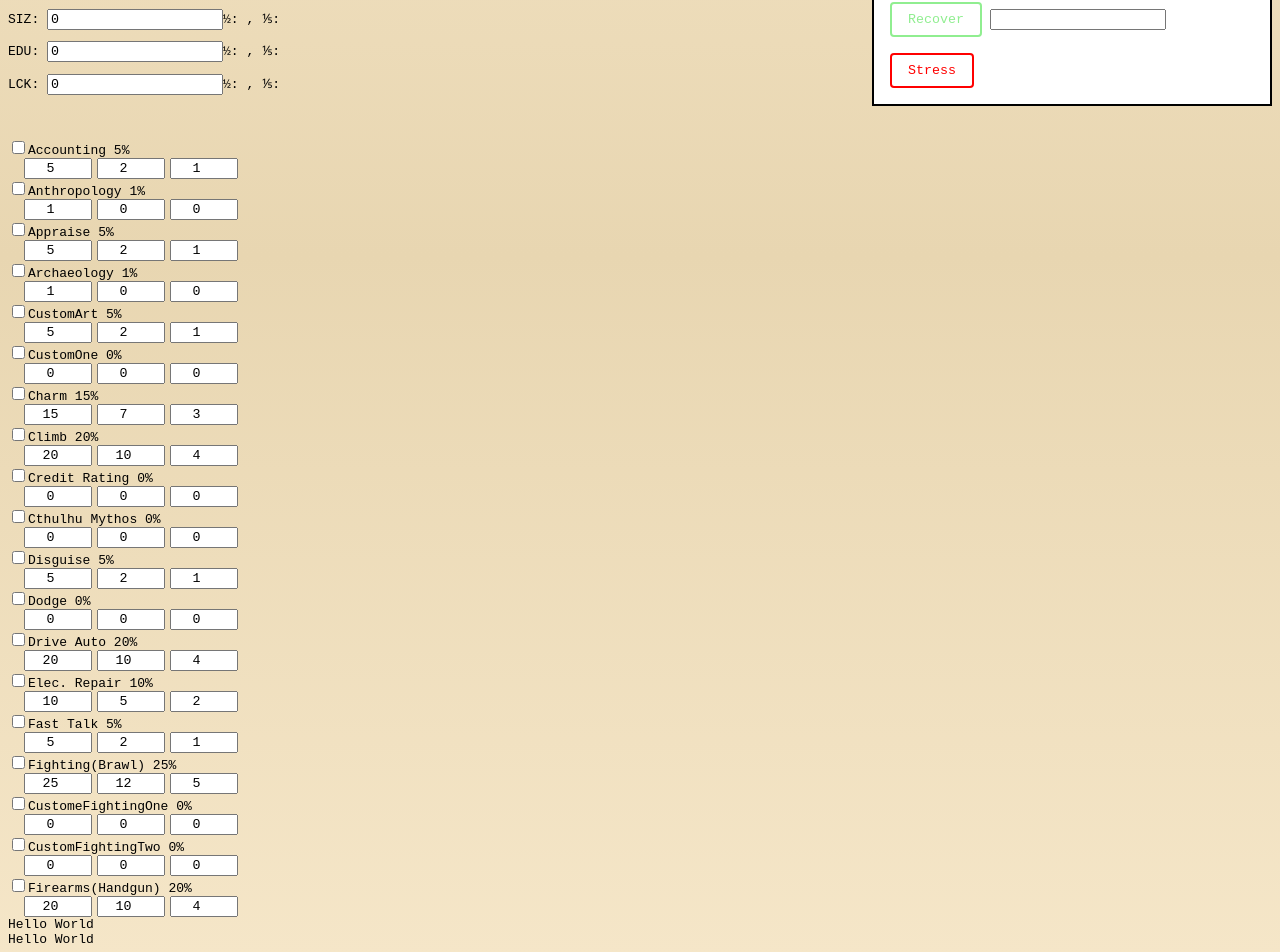
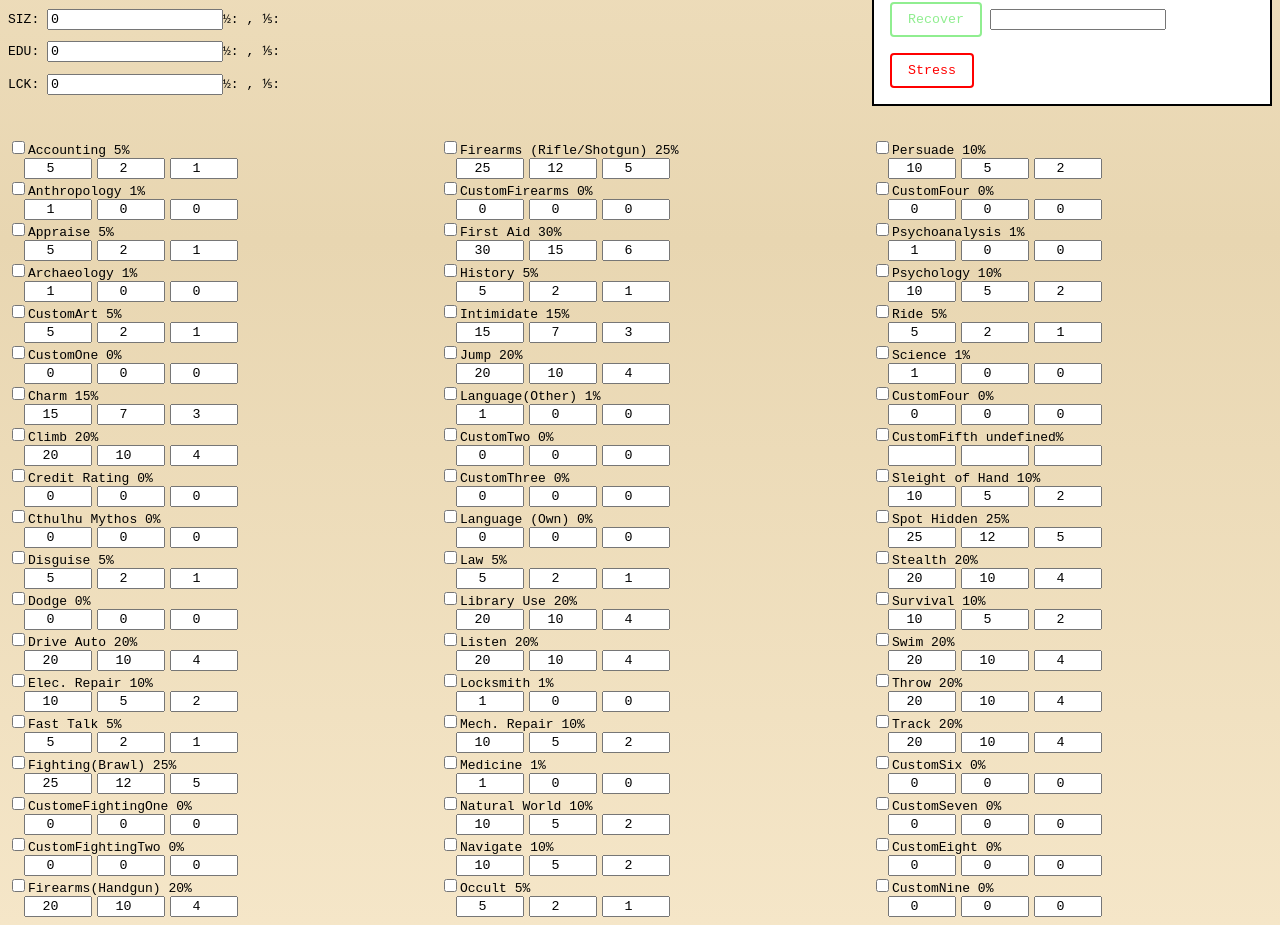
Before and after one commit to JaisungSinghLidder/Call-Of-Cthullu-Character-Sheet-, a React (Vite) app: page / in a window 1280 px wide. Shown: the part 444-1396 px from the top of the page. After the commit the page ends 1369 px from the top, so only its background shows below. Built offline with nearby package versions, Linux system fonts and the light colour scheme.

Commit message:
Finished the broad creation of the columns

```diff
--- a/src/components/Characteristics.css
+++ b/src/components/Characteristics.css
@@ -1,8 +1,8 @@
-.characterisitics
-{
-    display: grid;
-    grid-template-columns: 1fr 1fr 1fr;
-    margin-top: 4rem;
+.characteristics {
+  display: grid;
+  grid-template-columns: 1fr 1fr 1fr;
+  margin-top: 4rem;
+  gap: 2rem;
 }
 
 .skill-boxes
--- a/src/components/Characteristics.jsx
+++ b/src/components/Characteristics.jsx
@@ -145,8 +145,54 @@ function Characteristics() {
 
         </div>
 
-        <div className="characteristicsColumn">Hello World</div>
-        <div className="characteristicsColumn">Hello World</div>
+        <div className="characteristicsColumn">
+
+            <Skill name="Firearms (Rifle/Shotgun)" value={skills.fireArmsRifle} />
+            <Skill name="CustomFirearms" value={skills.firearmsCustom} />
+            <Skill name="First Aid" value={skills.firstAid} />
+            <Skill name="History" value={skills.history} />
+            <Skill name="Intimidate" value={skills.intimidate} />
+            <Skill name="Jump" value={skills.jump} />
+            <Skill name="Language(Other)" value={skills.languageOther} />
+            <Skill name="CustomTwo" value={skills.customTwo} />
+            <Skill name="CustomThree" value={skills.customThree} />
+            <Skill name="Language (Own)" value={skills.languageOwn} />
+            <Skill name="Law" value={skills.law} />
+            <Skill name="Library Use" value={skills.libraryUse} />
+            <Skill name="Listen" value={skills.listen} />
+            <Skill name="Locksmith" value={skills.locksmith} />
+            <Skill name="Mech. Repair" value={skills.mechRepair} />
+            <Skill name="Medicine" value={skills.medicine} />
+            <Skill name="Natural World" value={skills.naturalWorld} />
+            <Skill name="Navigate" value={skills.navigate} />
+            <Skill name="Occult" value={skills.occult} />
+
+        </div>
+
+        <div className="characteristicsColumn">
+
+            <Skill name="Persuade" value={skills.persuade} />
+            <Skill name="CustomFour" value={skills.customFour} />
+            <Skill name="Psychoanalysis" value={skills.psychoanalysis} />
+            <Skill name="Psychology" value={skills.psychology} />
+            <Skill name="Ride" value={skills.ride} />
+            <Skill name="Science" value={skills.scienceCustom} />
+            <Skill name="CustomFour" value={skills.customFour} />
+            <Skill name="CustomFifth" value={skills.customFifth} />
+            <Skill name="Sleight of Hand" value={skills.sleightOfHand} />
+            <Skill name="Spot Hidden" value={skills.spotHidden} />
+            <Skill name="Stealth" value={skills.stealth} />
+            <Skill name="Survival" value={skills.survivalCustom} />
+            <Skill name="Swim" value={skills.swim} />
+            <Skill name="Throw" value={skills.throw} />
+            <Skill name="Track" value={skills.track} />
+            <Skill name="CustomSix" value={skills.customSix} />
+            <Skill name="CustomSeven" value={skills.customSeven} />
+            <Skill name="CustomEight" value={skills.customEight} />
+            <Skill name="CustomNine" value={skills.customNine} />
+
+        </div>
+
       </div>
     </>
   );
```
Lines whose indentation alone changed are shown as unchanged.
